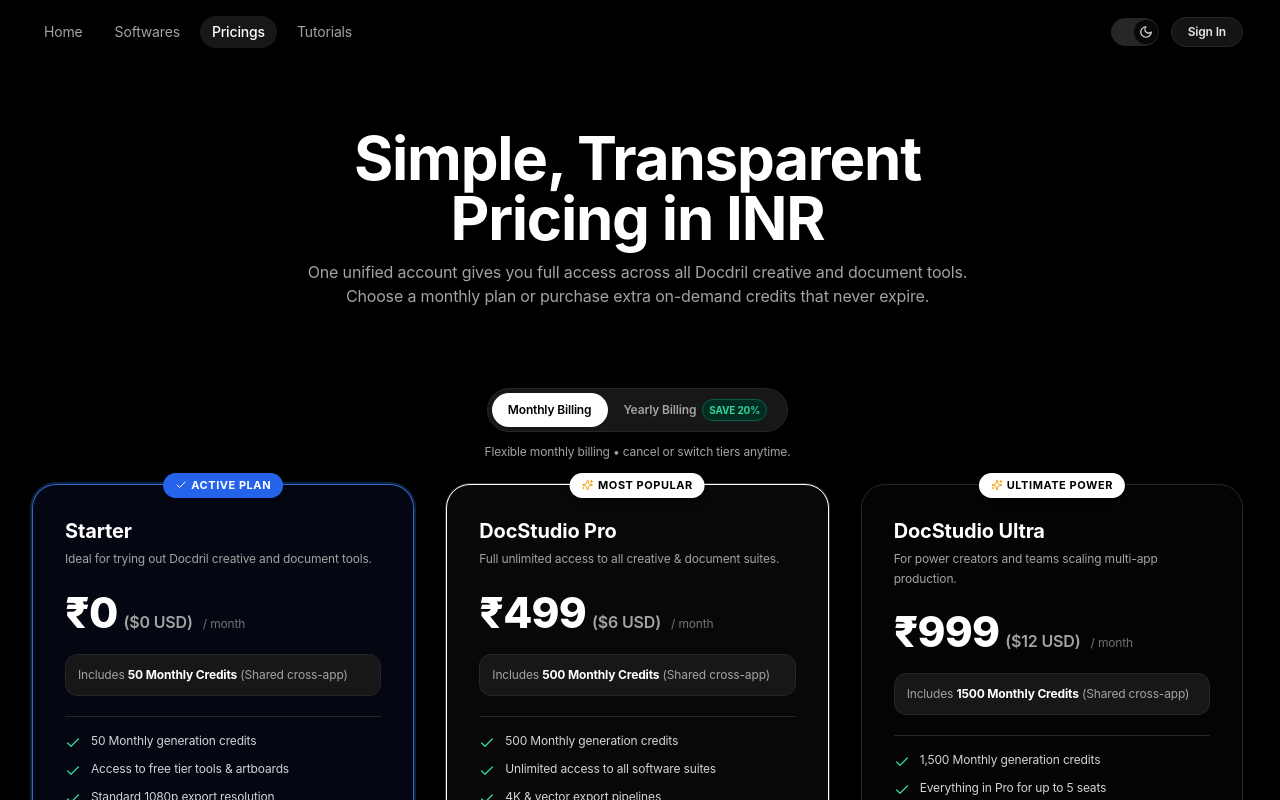
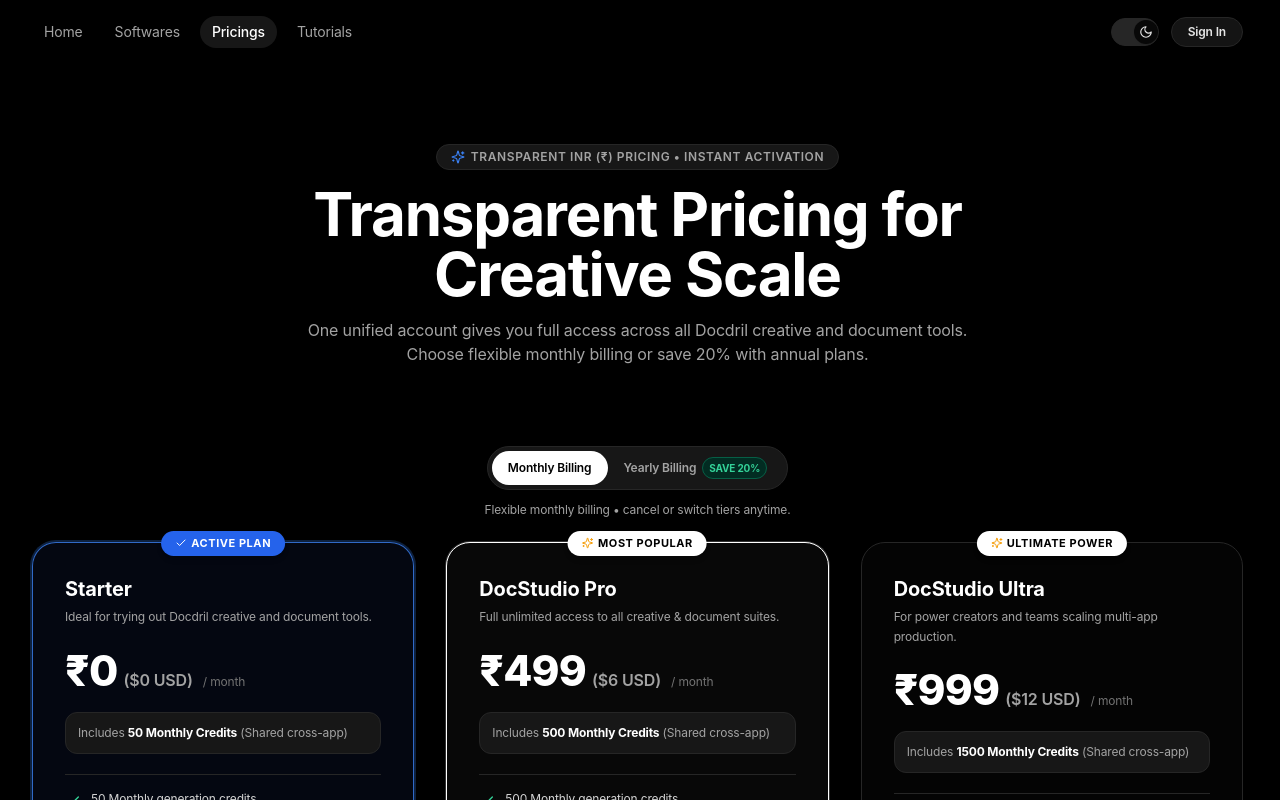
Before and after one commit to ipsole/DocStudio, a Next.js app: page /pricing in a window 1280 px wide. Shown: the top 800 px of the page. Built offline with nearby package versions, Linux system fonts and the light colour scheme; no server answers; a web font is replaced by a local one.

Commit message:
style(pricing): elevate header typography copy and fix badge wrapping so text never breaks onto a second line

```diff
--- a/src/app/page.tsx
+++ b/src/app/page.tsx
@@ -410,12 +410,16 @@
         {/* Tab 2: Pricings in INR */}
         {activeTab === 'pricings' && (
           <div id="pricings" className="space-y-10 animate-fadeIn pt-2">
-            <div className="text-center max-w-xl mx-auto space-y-1">
-              <h2 className="text-2xl sm:text-3xl font-bold font-sans text-neutral-950 dark:text-white">
-                Unified Ecosystem Subscriptions
+            <div className="text-center max-w-xl mx-auto space-y-2.5">
+              <div className="inline-flex items-center gap-1.5 px-3.5 py-1 rounded-full text-xs font-sans font-semibold uppercase tracking-wider bg-neutral-100 dark:bg-neutral-900 border border-neutral-200 dark:border-neutral-800 text-neutral-600 dark:text-neutral-400 shadow-sm">
+                <Sparkles className="w-3.5 h-3.5 text-blue-500" />
+                <span>Transparent INR (₹) Pricing</span>
+              </div>
+              <h2 className="text-2xl sm:text-3xl md:text-4xl font-bold font-sans text-neutral-950 dark:text-white tracking-tight">
+                Transparent Pricing for Creative Scale
               </h2>
-              <p className="text-xs sm:text-sm text-neutral-600 dark:text-neutral-400 font-sans">
-                Subscribe once in INR (₹) to unlock creative and document generation suites across all subdomains.
+              <p className="text-xs sm:text-sm text-neutral-600 dark:text-neutral-400 font-sans leading-relaxed">
+                One unified membership unlocks creative artboards, motion engines, and document pipelines across all Docdril products.
               </p>
             </div>
 
@@ -501,14 +505,14 @@
                     }`}
                   >
                     {isCurrentPlan ? (
-                      <span className="absolute -top-3 left-1/2 -translate-x-1/2 px-3 py-1 bg-blue-600 text-white text-[11px] font-sans font-bold uppercase tracking-wider rounded-full flex items-center gap-1 shadow-sm">
-                        <Check className="w-3 h-3" />
-                        Active Plan
+                      <span className="absolute -top-3 left-1/2 -translate-x-1/2 px-3.5 py-1 bg-blue-600 text-white text-[10px] sm:text-[11px] font-sans font-bold uppercase tracking-wider rounded-full flex items-center gap-1 shadow-sm whitespace-nowrap">
+                        <Check className="w-3 h-3 shrink-0" />
+                        <span>Active Plan</span>
                       </span>
                     ) : plan.badge ? (
-                      <span className="absolute -top-3 left-1/2 -translate-x-1/2 px-3 py-1 bg-neutral-950 dark:bg-white text-white dark:text-black text-[11px] font-sans font-bold uppercase tracking-wider rounded-full flex items-center gap-1 shadow-sm">
-                        <Sparkles className="w-3 h-3 text-amber-400 dark:text-amber-500" />
-                        {plan.badge}
+                      <span className="absolute -top-3 left-1/2 -translate-x-1/2 px-3.5 py-1 bg-neutral-950 dark:bg-white text-white dark:text-black text-[10px] sm:text-[11px] font-sans font-bold uppercase tracking-wider rounded-full flex items-center gap-1.5 shadow-sm whitespace-nowrap">
+                        <Sparkles className="w-3 h-3 text-amber-400 dark:text-amber-500 shrink-0" />
+                        <span>{plan.badge}</span>
                       </span>
                     ) : null}
 
--- a/src/app/pricing/page.tsx
+++ b/src/app/pricing/page.tsx
@@ -168,12 +168,16 @@
       )}
 
       {/* Hero Header */}
-      <div className="max-w-3xl mx-auto text-center space-y-3">
+      <div className="max-w-3xl mx-auto text-center space-y-3.5 pt-2 sm:pt-4">
+        <div className="inline-flex items-center gap-1.5 px-3.5 py-1 rounded-full text-xs font-sans font-semibold uppercase tracking-wider bg-neutral-100 dark:bg-neutral-900 border border-neutral-200 dark:border-neutral-800 text-neutral-600 dark:text-neutral-400 shadow-sm">
+          <Sparkles className="w-3.5 h-3.5 text-blue-500" />
+          <span>Transparent INR (₹) Pricing • Instant Activation</span>
+        </div>
         <h1 className="text-4xl sm:text-5xl md:text-6xl font-bold tracking-tight text-neutral-950 dark:text-white font-sans">
-          Simple, Transparent Pricing in INR
+          Transparent Pricing for Creative Scale
         </h1>
         <p className="text-sm sm:text-base text-neutral-600 dark:text-neutral-400 font-sans max-w-2xl mx-auto leading-relaxed">
-          One unified account gives you full access across all Docdril creative and document tools. Choose a monthly plan or purchase extra on-demand credits that never expire.
+          One unified account gives you full access across all Docdril creative and document tools. Choose flexible monthly billing or save 20% with annual plans.
         </p>
       </div>
 
@@ -259,14 +263,14 @@
                 }`}
               >
                 {isCurrentPlan ? (
-                  <span className="absolute -top-3 left-1/2 -translate-x-1/2 px-3 py-1 bg-blue-600 text-white text-[11px] font-sans font-bold uppercase tracking-wider rounded-full flex items-center gap-1 shadow-md">
-                    <Check className="w-3 h-3" />
-                    Active Plan
+                  <span className="absolute -top-3 left-1/2 -translate-x-1/2 px-3.5 py-1 bg-blue-600 text-white text-[10px] sm:text-[11px] font-sans font-bold uppercase tracking-wider rounded-full flex items-center gap-1 shadow-md whitespace-nowrap">
+                    <Check className="w-3 h-3 shrink-0" />
+                    <span>Active Plan</span>
                   </span>
                 ) : plan.badge ? (
-                  <span className="absolute -top-3 left-1/2 -translate-x-1/2 px-3 py-1 bg-neutral-950 dark:bg-white text-white dark:text-black text-[11px] font-sans font-bold uppercase tracking-wider rounded-full flex items-center gap-1 shadow-md">
-                    <Sparkles className="w-3 h-3 text-amber-400 dark:text-amber-500" />
-                    {plan.badge}
+                  <span className="absolute -top-3 left-1/2 -translate-x-1/2 px-3.5 py-1 bg-neutral-950 dark:bg-white text-white dark:text-black text-[10px] sm:text-[11px] font-sans font-bold uppercase tracking-wider rounded-full flex items-center gap-1 shadow-md whitespace-nowrap">
+                    <Sparkles className="w-3 h-3 text-amber-400 dark:text-amber-500 shrink-0" />
+                    <span>{plan.badge}</span>
                   </span>
                 ) : null}
 
```
